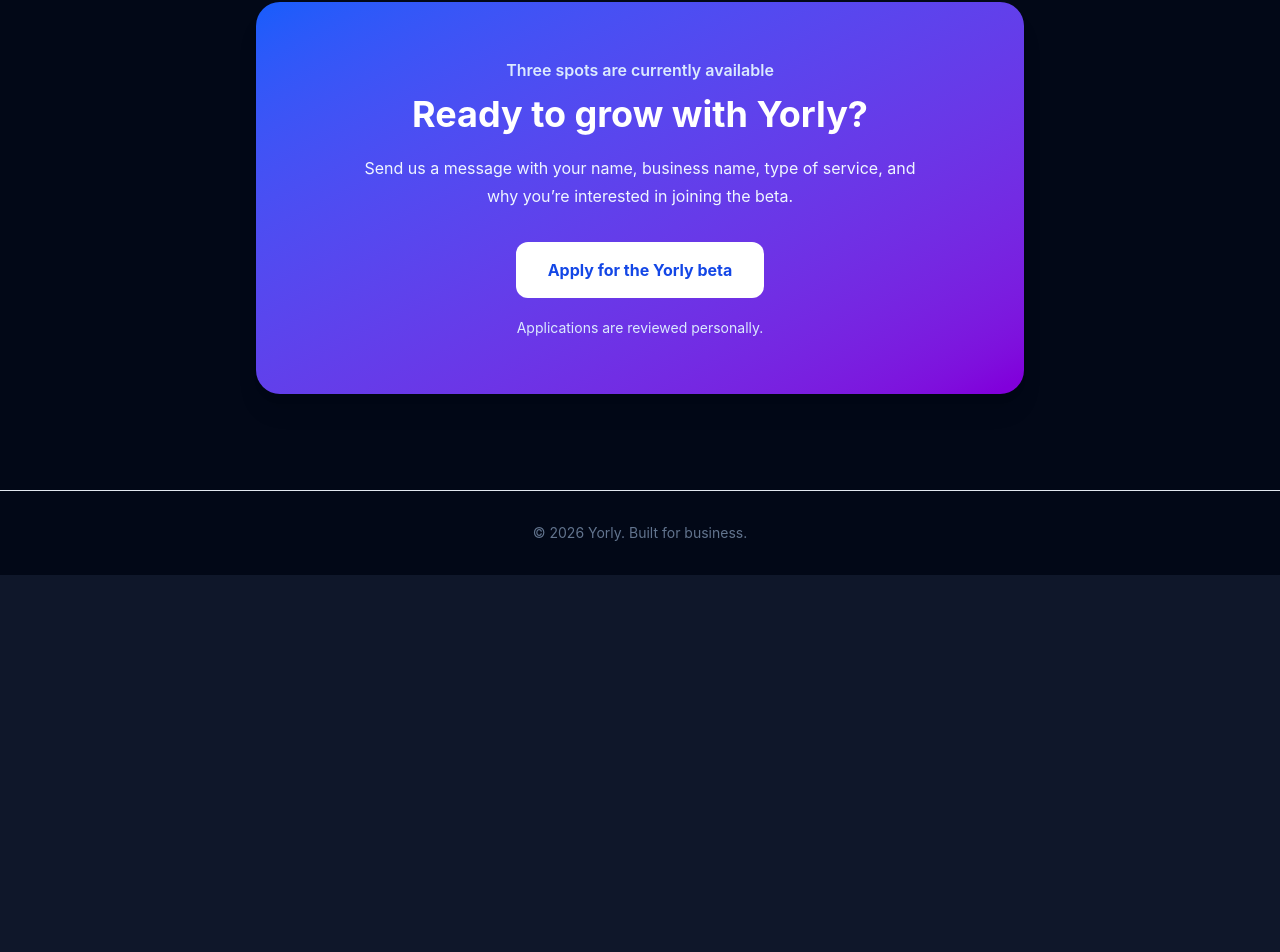
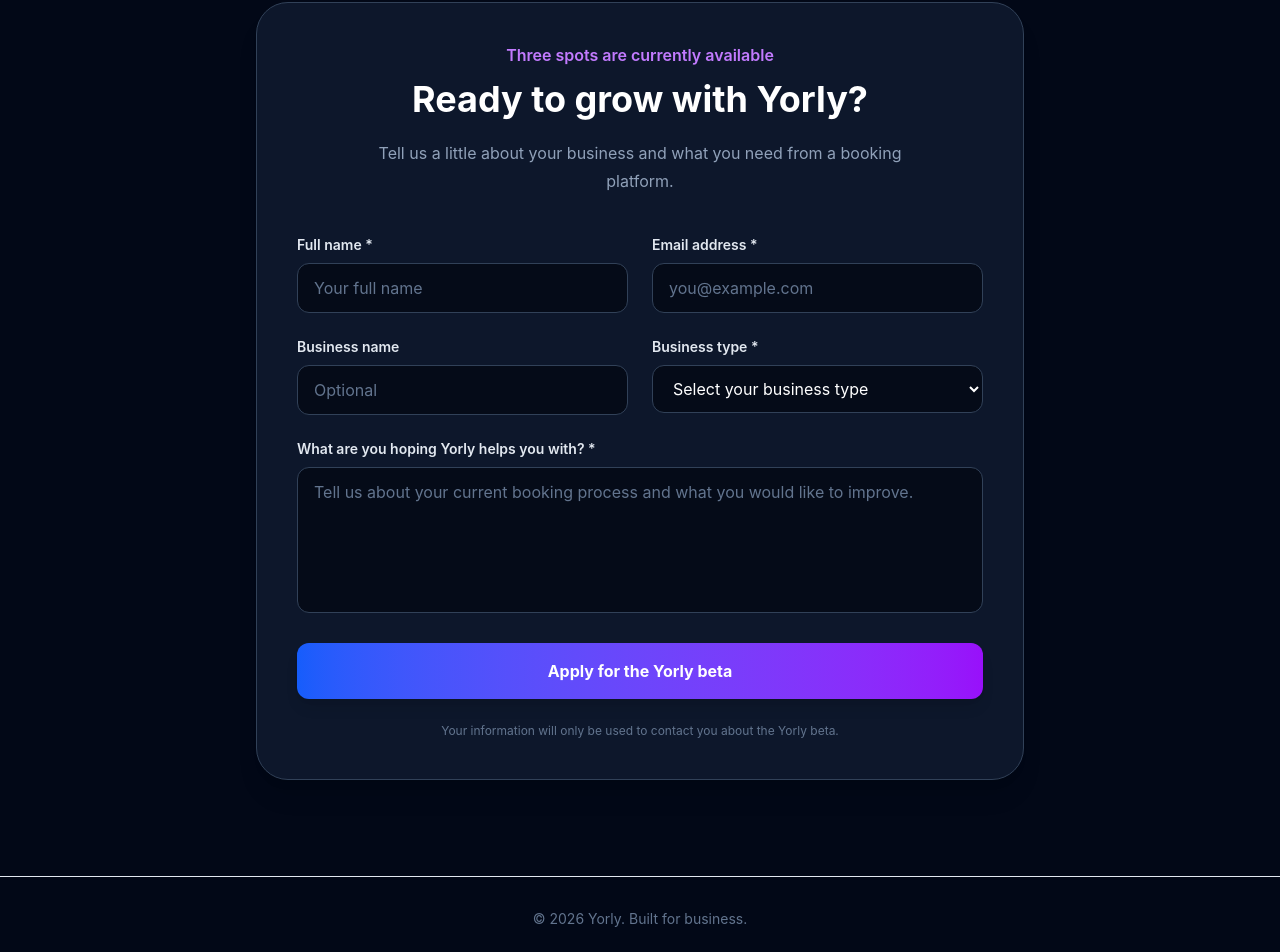
Before and after one commit to BreiaJohn/ownly-booking-app, a React (Vite) app: page /beta in a window 1280 px wide. Shown: the part 2986-3938 px from the top of the page. Before the commit the page ends 3561 px from the top, so only its background shows below. Built offline with nearby package versions, Linux system fonts and the light colour scheme.

Commit message:
Add beta application form and update beta landing page

```diff
--- a/src/pages/Beta.jsx
+++ b/src/pages/Beta.jsx
@@ -1,11 +1,80 @@
+import { useState } from "react"
 import { Link } from "react-router-dom"
+import toast from "react-hot-toast"
+
 import Logo from "../components/Logo"
+import { supabase } from "../lib/supabase"
 
 import dashboardScreenshot from "../assets/screenshots/dashboard.png"
 import bookingScreenshot from "../assets/screenshots/booking-page.png"
 import mobileScreenshot from "../assets/screenshots/mobile-booking.png"
 
 export default function Beta() {
+  const [formData, setFormData] = useState({
+    fullName: "",
+    email: "",
+    businessName: "",
+    businessType: "",
+    goals: "",
+  })
+
+  const [submitting, setSubmitting] = useState(false)
+  const [submitted, setSubmitted] = useState(false)
+
+  const handleChange = (event) => {
+    const { name, value } = event.target
+
+    setFormData((current) => ({
+      ...current,
+      [name]: value,
+    }))
+  }
+
+  const handleSubmit = async (event) => {
+    event.preventDefault()
+
+    if (
+      !formData.fullName.trim() ||
+      !formData.email.trim() ||
+      !formData.businessType.trim() ||
+      !formData.goals.trim()
+    ) {
+      toast.error("Please complete all required fields")
+      return
+    }
+
+    setSubmitting(true)
+
+    try {
+      const { error } = await supabase.from("beta_applications").insert({
+        full_name: formData.fullName.trim(),
+        email: formData.email.trim().toLowerCase(),
+        business_name: formData.businessName.trim() || null,
+        business_type: formData.businessType.trim(),
+        goals: formData.goals.trim(),
+      })
+
+      if (error) throw error
+
+      setSubmitted(true)
+
+      setFormData({
+        fullName: "",
+        email: "",
+        businessName: "",
+        businessType: "",
+        goals: "",
+      })
+
+      toast.success("Your beta application was submitted!")
+    } catch (error) {
+      console.error("Beta application error:", error)
+      toast.error("We couldn't submit your application. Please try again.")
+    } finally {
+      setSubmitting(false)
+    }
+  }
+
   const idealBusinesses = [
     "Hair stylists and barbers",
     "Nail and lash technicians",
@@ -55,7 +124,7 @@ export default function Beta() {
           </p>
 
       <a
-         href="mailto:hello@yorly.co?subject=Yorly%20Beta%20Tester%20Application"
+  href="#apply"
   className="mt-9 inline-flex rounded-xl bg-gradient-to-r from-blue-600 to-purple-600 px-8 py-4 font-semibold text-white shadow-lg transition hover:scale-[1.02]"
 >
   Apply to become a beta tester
@@ -235,31 +304,183 @@ export default function Beta() {
 </section>
 
       {/* Application */}
-      <section id="apply" className="px-6 py-24">
-        <div className="mx-auto max-w-3xl rounded-3xl bg-gradient-to-br from-blue-600 to-purple-700 px-7 py-14 text-center text-white shadow-xl sm:px-14">
-          <p className="font-semibold text-blue-100">
+<section id="apply" className="scroll-mt-24 px-6 py-24">
+  <div className="mx-auto max-w-3xl">
+    <div className="rounded-[2rem] border border-slate-700 bg-[#0d172b] p-7 shadow-xl sm:p-10">
+      <div className="mx-auto mb-10 max-w-2xl text-center">
+        <p className="font-semibold text-purple-400">
           Three spots are currently available
         </p>
 
-          <h2 className="mt-3 text-3xl font-bold sm:text-4xl">
+        <h2 className="mt-3 text-3xl font-bold text-white sm:text-4xl">
           Ready to grow with Yorly?
         </h2>
 
-          <p className="mx-auto mt-5 max-w-xl leading-7 text-blue-50">
-            Send us a message with your name, business name, type of service,
-            and why you’re interested in joining the beta.
+        <p className="mx-auto mt-5 max-w-xl leading-7 text-slate-400">
+          Tell us a little about your business and what you need from a booking
+          platform.
+        </p>
+      </div>
+
+      {submitted ? (
+        <div className="rounded-2xl border border-green-800 bg-green-950/40 p-8 text-center">
+          <div className="text-4xl">🎉</div>
+
+          <h3 className="mt-4 text-2xl font-bold text-white">
+            Your application is in!
+          </h3>
+
+          <p className="mt-3 text-slate-300">
+            Thank you for your interest in testing Yorly. We’ll review your
+            application and contact you soon.
           </p>
 
-<a
-  href="mailto:hello@yorly.co?subject=Yorly%20Beta%20Tester%20Application"
-  className="mt-8 inline-flex rounded-xl bg-white px-8 py-4 font-bold text-blue-700 transition hover:scale-[1.02]"
+          <button
+            type="button"
+            onClick={() => setSubmitted(false)}
+            className="mt-6 font-semibold text-blue-400 transition hover:text-blue-300"
           >
-  Apply for the Yorly beta
-</a>
+            Submit another application
+          </button>
+        </div>
+      ) : (
+        <form onSubmit={handleSubmit} className="space-y-6">
+          <div className="grid gap-6 sm:grid-cols-2">
+            <div>
+              <label
+                htmlFor="fullName"
+                className="mb-2 block text-sm font-semibold text-slate-200"
+              >
+                Full name *
+              </label>
 
-          <p className="mt-5 text-sm text-blue-100">
-            Applications are reviewed personally.
+              <input
+                id="fullName"
+                name="fullName"
+                type="text"
+                value={formData.fullName}
+                onChange={handleChange}
+                required
+                autoComplete="name"
+                placeholder="Your full name"
+                className="w-full rounded-xl border border-slate-700 bg-[#050b18] px-4 py-3 text-white outline-none transition placeholder:text-slate-500 focus:border-blue-500 focus:ring-4 focus:ring-blue-500/10"
+              />
+            </div>
+
+            <div>
+              <label
+                htmlFor="email"
+                className="mb-2 block text-sm font-semibold text-slate-200"
+              >
+                Email address *
+              </label>
+
+              <input
+                id="email"
+                name="email"
+                type="email"
+                value={formData.email}
+                onChange={handleChange}
+                required
+                autoComplete="email"
+                placeholder="you@example.com"
+                className="w-full rounded-xl border border-slate-700 bg-[#050b18] px-4 py-3 text-white outline-none transition placeholder:text-slate-500 focus:border-blue-500 focus:ring-4 focus:ring-blue-500/10"
+              />
+            </div>
+          </div>
+
+          <div className="grid gap-6 sm:grid-cols-2">
+            <div>
+              <label
+                htmlFor="businessName"
+                className="mb-2 block text-sm font-semibold text-slate-200"
+              >
+                Business name
+              </label>
+
+              <input
+                id="businessName"
+                name="businessName"
+                type="text"
+                value={formData.businessName}
+                onChange={handleChange}
+                placeholder="Optional"
+                className="w-full rounded-xl border border-slate-700 bg-[#050b18] px-4 py-3 text-white outline-none transition placeholder:text-slate-500 focus:border-blue-500 focus:ring-4 focus:ring-blue-500/10"
+              />
+            </div>
+
+            <div>
+              <label
+                htmlFor="businessType"
+                className="mb-2 block text-sm font-semibold text-slate-200"
+              >
+                Business type *
+              </label>
+
+              <select
+                id="businessType"
+                name="businessType"
+                value={formData.businessType}
+                onChange={handleChange}
+                required
+                className="w-full rounded-xl border border-slate-700 bg-[#050b18] px-4 py-3 text-white outline-none transition focus:border-blue-500 focus:ring-4 focus:ring-blue-500/10"
+              >
+                <option value="">Select your business type</option>
+                <option value="Hair stylist">Hair stylist</option>
+                <option value="Barber">Barber</option>
+                <option value="Nail technician">Nail technician</option>
+                <option value="Lash technician">Lash technician</option>
+                <option value="Tattoo artist">Tattoo artist</option>
+                <option value="Esthetician">Esthetician</option>
+                <option value="Makeup artist">Makeup artist</option>
+                <option value="Photographer">Photographer</option>
+                <option value="Personal trainer">Personal trainer</option>
+                <option value="Pet groomer">Pet groomer</option>
+                <option value="Consultant or coach">
+                  Consultant or coach
+                </option>
+                <option value="Other">Other</option>
+              </select>
+            </div>
+          </div>
+
+          <div>
+            <label
+              htmlFor="goals"
+              className="mb-2 block text-sm font-semibold text-slate-200"
+            >
+              What are you hoping Yorly helps you with? *
+            </label>
+
+            <textarea
+              id="goals"
+              name="goals"
+              value={formData.goals}
+              onChange={handleChange}
+              required
+              rows={5}
+              placeholder="Tell us about your current booking process and what you would like to improve."
+              className="w-full resize-none rounded-xl border border-slate-700 bg-[#050b18] px-4 py-3 text-white outline-none transition placeholder:text-slate-500 focus:border-blue-500 focus:ring-4 focus:ring-blue-500/10"
+            />
+          </div>
+
+          <button
+            type="submit"
+            disabled={submitting}
+            className="flex w-full items-center justify-center rounded-xl bg-gradient-to-r from-blue-600 to-purple-600 px-8 py-4 font-bold text-white shadow-lg transition hover:scale-[1.01] disabled:cursor-not-allowed disabled:opacity-60 disabled:hover:scale-100"
+          >
+            {submitting
+              ? "Submitting application..."
+              : "Apply for the Yorly beta"}
+          </button>
+
+          <p className="text-center text-xs text-slate-500">
+            Your information will only be used to contact you about the Yorly
+            beta.
           </p>
+        </form>
+      )}
+    </div>
   </div>
 </section>
 
```
Lines whose indentation alone changed are shown as unchanged.
